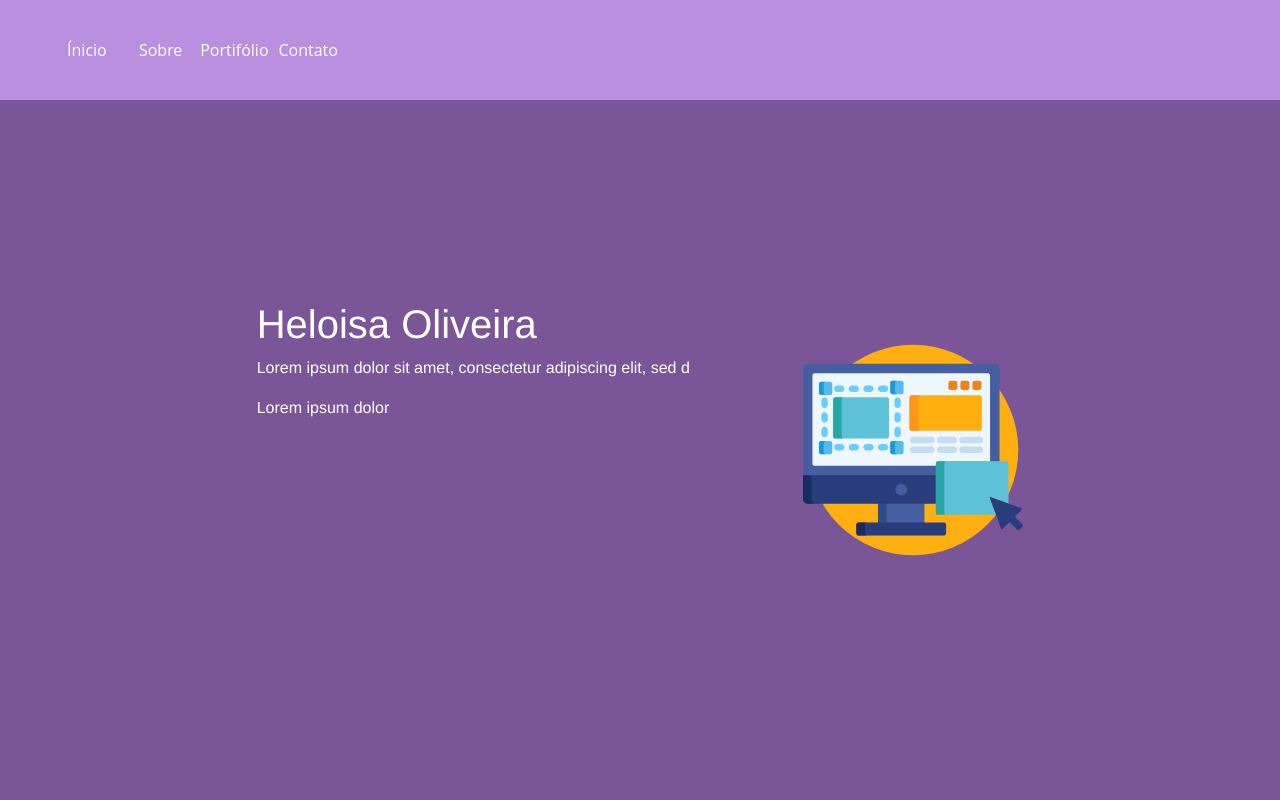
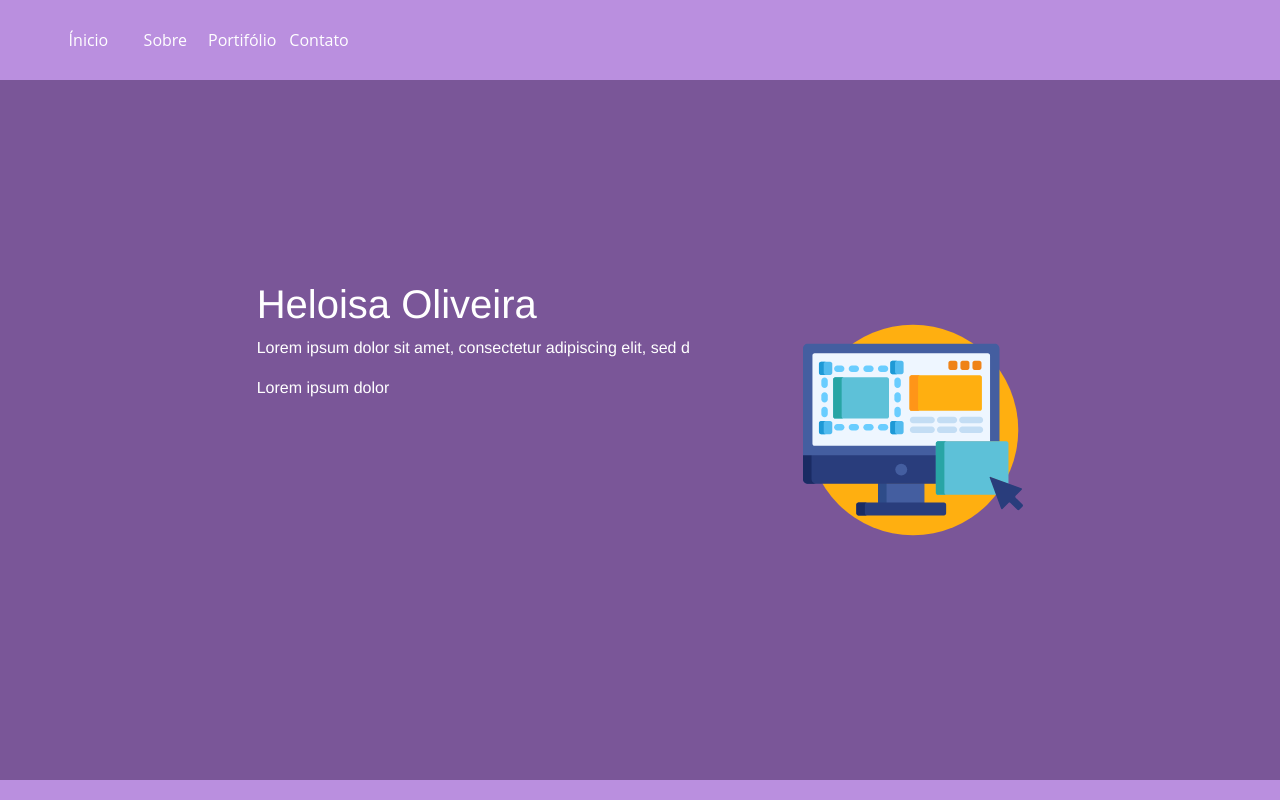
Before and after one commit to flhorizonte/heloisa-portfolio, a Vue app: page / in a window 1280 px wide. Shown: the top 800 px of the page. Built offline with nearby package versions, Linux system fonts and the light colour scheme.

Commit message:
menu responsivo

```diff
--- a/src/components/Menu.vue
+++ b/src/components/Menu.vue
@@ -32,7 +32,7 @@
         align-items: center;
         background-color: #BA8FDF;
         justify-content: space-between;
-        padding:50px;
+        padding-left: 50px;
     }
 
     @media only screen and (max-width: 1000px) {
--- a/src/components/MenuContainer.vue
+++ b/src/components/MenuContainer.vue
@@ -17,6 +17,7 @@
     #MenuContainer {
         display: flex;
         width: 25%;
+        height: 100%;
         align-items: center;
         flex-direction: row;
         /* margin-left: 150px; */
@@ -24,7 +25,7 @@
 
     .menu-box {
         width:100%;
-        height: 25%;
+        height: 100%;
         display: flex;
         align-items: center;
         justify-content: center;
--- a/src/components/MenuMobile.vue
+++ b/src/components/MenuMobile.vue
@@ -24,12 +24,7 @@
         width: 100%;
         display: flex;
     }
-    #esconderMenu {
-        display:none;
-    }
-    #mostrarMenu {
-        display: block;
-    }
+
     @media only screen and (max-width: 1000px) {
         #MenuMobile div:nth-child(1) {
             flex-direction: column;
```
